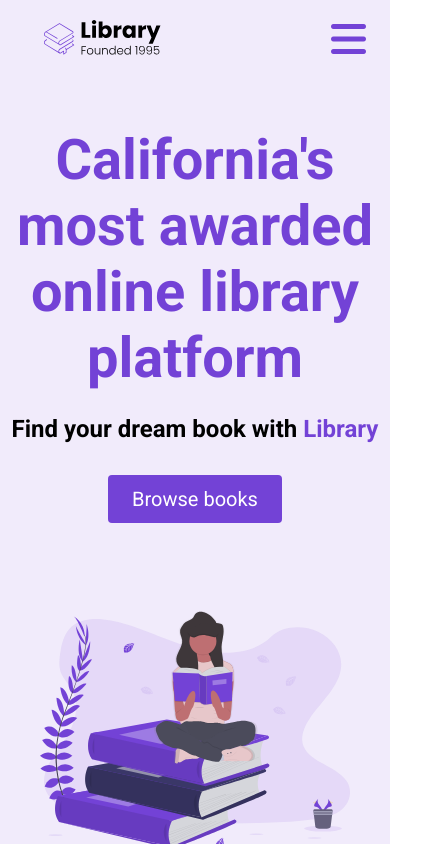
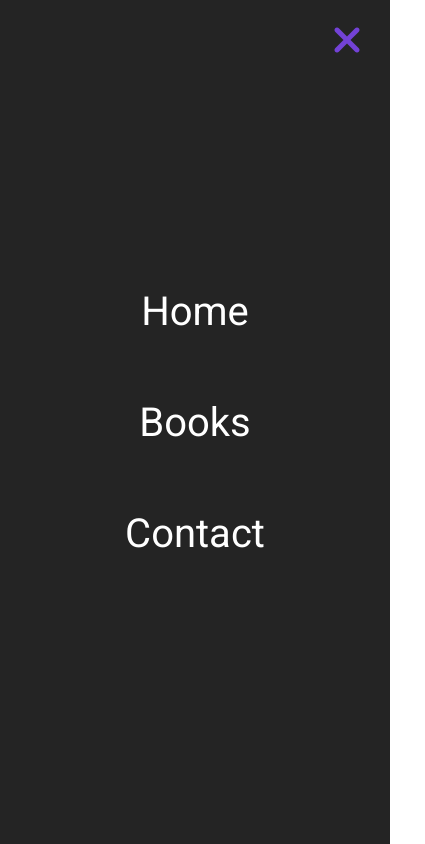
Before and after one commit to LeandroBurciaga/E-Commerce-FES-Project, a plain HTML site: page index.html in a window 390 px wide. Both pictures are taken after a click on the button 348 px from the left and 40 px from the top of the page. Shown: the top 844 px of the page, 425 px wide, since content can reach past the window. Drawn offline with Linux system fonts and the light colour scheme.

Commit message:
updating

```diff
--- a/index.html
+++ b/index.html
@@ -27,13 +27,13 @@
             </button>
             <ul class="menu__links">
               <li class="menu__list">
-                <a href="#" class="menu__link">Home</a>
+                <a href="#" class="menu__link" onclick="closeMenu()">Home</a>
               </li>
               <li class="menu__list">
-                <a href="#features" class="menu__link">Books</a>
+                <a href="#features" class="menu__link" onclick="closeMenu()">Books</a>
               </li>
               <li class="menu__list">
-                <a href="menu__link no-cursor" class="menu__link">Contact</a>
+                <a href="menu__link no-cursor" class="menu__link" onclick="closeMenu()">Contact</a>
               </li>
             </ul>
            </div>
@@ -44,7 +44,9 @@
          <div class="header__description">
           <h1>California's most awarded online library platform</h1>
           <h2>Find your dream book with <span class="purple">Library</span></h2>
+         <a href="#features">
           <button class="btn">Browse books</button>
+        </a>
         </div>
          <figure class="header__img--wrapper">
           <img src="assets e portfolio project/Undraw_Books.svg" alt="">
@@ -193,8 +195,6 @@
             <h2 class="section__title">
               Latest <span class="purple"> Books</span>
              </h2>
-
-
              <div class="books">
               <div class="book">
                 <figure class="book__img--wrapper">
--- a/index.js
+++ b/index.js
@@ -1,7 +1,7 @@
 function openMenu() {
-  document.body.classlist += " menu--open"
+  document.body.classList += " menu--open"
 }
 
 function closeMenu() {
-  document.body.classlist.remove('menu--open')
+  document.body.classList.remove('menu--open')
 }
--- a/style.css
+++ b/style.css
@@ -121,7 +121,10 @@ li {
     opacity: 1;
 }
 
-
+.menu--open {
+    max-height: 100vh;
+    overflow-y: hidden;
+}
 
 .menu__links {
     display: flex;
@@ -269,11 +272,24 @@ hightlights
 
 .highlight__wrapper {
     display: flex;
+    flex-wrap: wrap;
 }
 
+.btn__menu {
+    background-color: transparent;
+    font-size: 40px;
+    text-align: center;
+    border: none;
+    color: #7342d6;
+    display: none;
+}
 .highlight {
     padding: 0 24px;
     width: calc(100% / 3);
+    display: flex;
+    align-items: center;
+    flex-direction: column;
+
 }
 
 .highlight__para {
@@ -297,7 +313,10 @@ hightlights
 .highlight__subtitle {
     font-size: 20px;
     margin-bottom: 16px;
+    text-align: center;
 }
+
+
 
 /*
 
@@ -401,6 +420,34 @@ footer {
       padding: 0 8px;
 }
 
+/* SMALL PHONES, TABLETS, LARGE SMARTPHONES */
+
+@media (max-width: 768px) {
+    .header__discription {
+        padding: 0 24px;
+    }
+
+   h1{
+    font-size: 40px;
+   }
+
+   h2 {
+    font-size: 26px;
+   }
+
+   button {
+    font-size: 18px;
+   }
+
+   .book {
+    width: 50%;
+   }
+
+}
+
+
+/* SMALL PHONES, LARGE PHONES */
+
 @media (max-width: 550px) {
     .nav__links {
         display: none;
@@ -410,4 +457,16 @@ footer {
     .btn__menu {
        display: block;
     }
+
+    .highlight {
+        width: 100%;
+        margin-bottom: 24px;
+    }
+
+    .highlight:not(:last-child) {
+        margin-bottom: 24px;
+    }
+
+
+
 }
```
